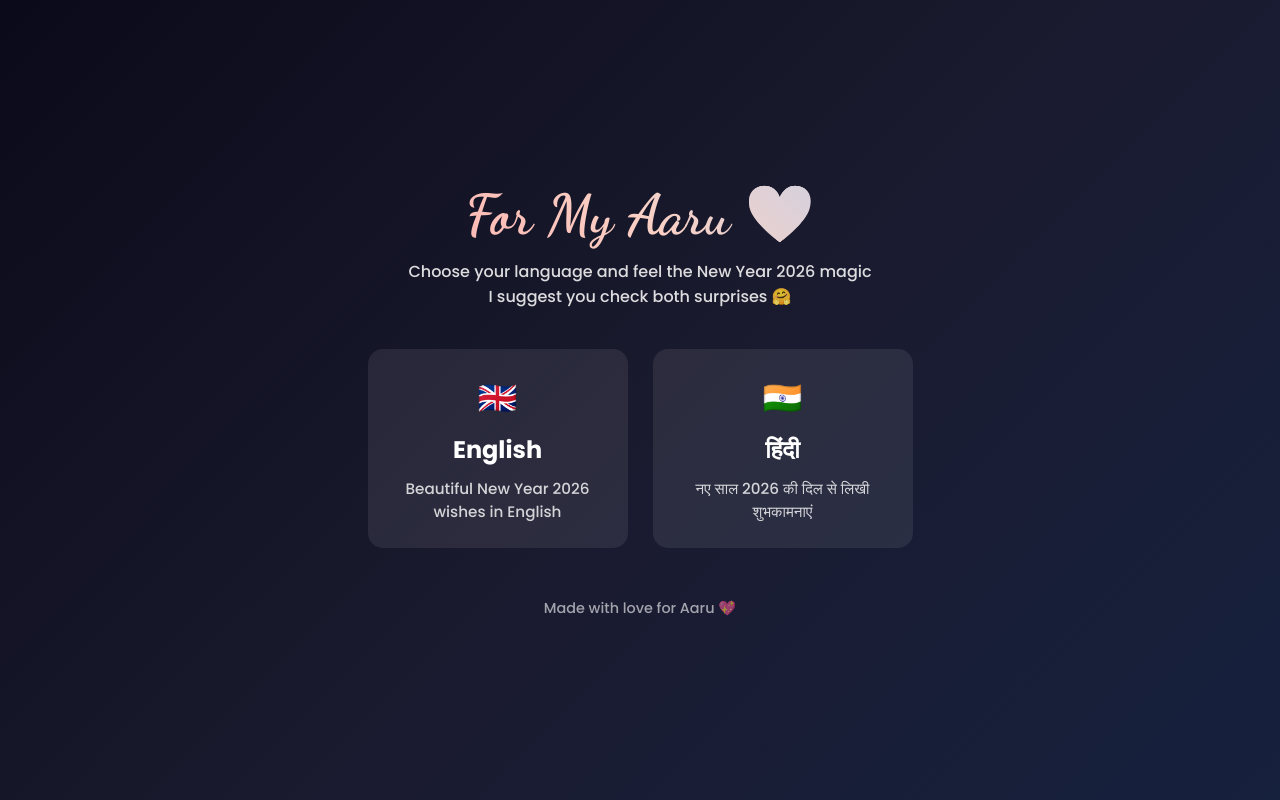
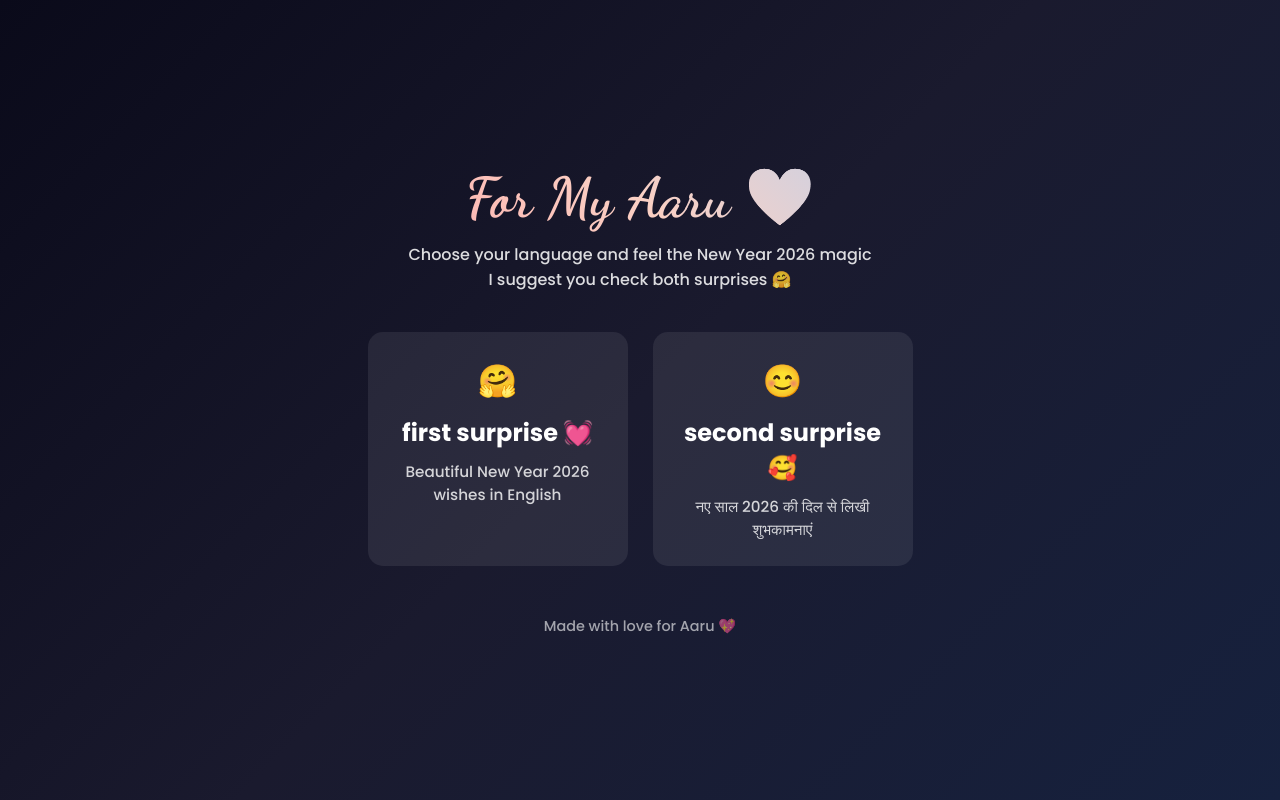
Before and after one commit to mishraraushan040-byte/Happy-new-year-s-, a plain HTML site: page index.html in a window 1280 px wide. Drawn offline with Linux system fonts and the light colour scheme.

Commit message:
Update language cards with new emojis and names

```diff
--- a/index.html
+++ b/index.html
@@ -111,8 +111,8 @@ body{
 
     <!-- English -->
     <a href="kalu.html" class="card">
-      <div class="lang">🇬🇧</div>
-      <div class="name">English</div>
+      <div class="lang">🤗</div>
+      <div class="name"> first surprise 💓</div>
       <div class="desc">
         Beautiful New Year 2026 wishes in English
       </div>
@@ -120,8 +120,8 @@ body{
 
     <!-- Hindi -->
     <a href="aaru.html" class="card">
-      <div class="lang">🇮🇳</div>
-      <div class="name">हिंदी</div>
+      <div class="lang">😊</div>
+      <div class="name">second surprise 🥰</div>
       <div class="desc">
         नए साल 2026 की दिल से लिखी शुभकामनाएं
       </div>
```
